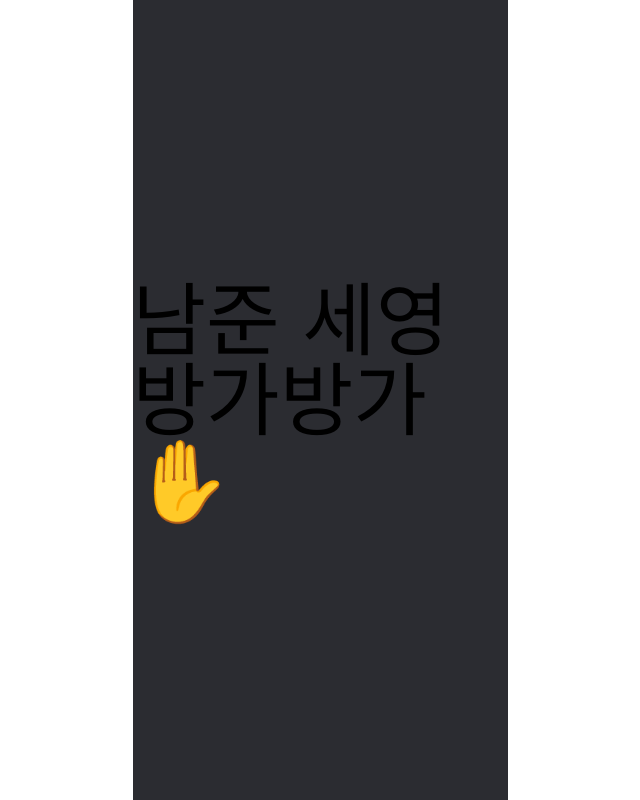
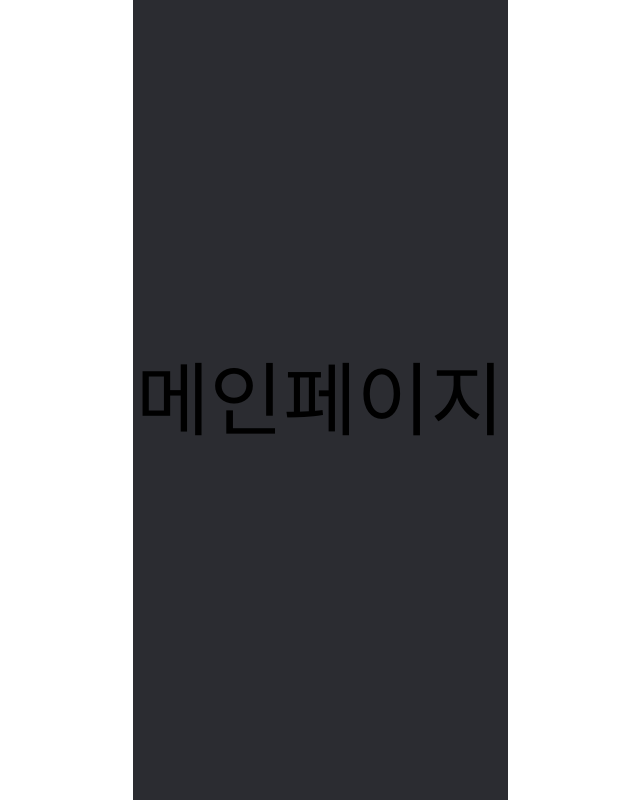
Before and after one commit to CDS-seminar-6/frontend, a React (Create React App) app: page / in a window 1280 px wide. Shown: the whole page, without its empty margins (320-960 px from the left). Built offline with nearby package versions, Linux system fonts and the light colour scheme; a web font is replaced by a local one.

Commit message:
feat: :sparkles: 라우팅 작업

```diff
--- a/src/cores/router.jsx
+++ b/src/cores/router.jsx
@@ -1,4 +1,5 @@
-import Main from 'pages/Main';
+import Profile from 'pages/Profile';
+import SurfitProfile from 'pages/SurfitProfile';
 import React from 'react';
 import { BrowserRouter, Route, Routes } from 'react-router-dom';
 
@@ -6,7 +7,8 @@ function Router() {
   return (
     <BrowserRouter>
       <Routes>
-        <Route path="/" element={<Main />} />
+        <Route path="/" element={<Profile />} />
+        <Route path="/profile" element={<SurfitProfile />} />
       </Routes>
     </BrowserRouter>
   );
--- a/src/pages/Main.jsx
+++ b/src/pages/Profile.jsx
@@ -2,15 +2,15 @@ import React from 'react';
 import styled from 'styled-components';
 import { theme } from 'styles/theme';
 
-function Main() {
+function Profile() {
   return (
     <StyledRoot>
-      <p>남준 세영 방가방가 ✋</p>
+      <p>메인페이지</p>
     </StyledRoot>
   );
 }
 
-export default Main;
+export default Profile;
 
 const StyledRoot = styled.main`
   display: flex;
--- /dev/null
+++ b/src/pages/SurfitProfile.jsx
@@ -0,0 +1,7 @@
+import React from 'react';
+
+function SurfitProfile() {
+  return <div>서핏프로필</div>;
+}
+
+export default SurfitProfile;
--- a/src/styles/globalStyle.js
+++ b/src/styles/globalStyle.js
@@ -1,5 +1,7 @@
 import { createGlobalStyle } from 'styled-components';
 import { reset } from 'styled-reset';
+
+import { theme } from './theme';
 
 const GlobalStyle = createGlobalStyle`
   ${reset}
@@ -14,6 +16,10 @@ const GlobalStyle = createGlobalStyle`
     font-family: "SF Pro Display";
   }
 
+  #root{
+    background-color: ${theme.colors.surfit_black_2};
+  }
+
   * {
     box-sizing: border-box;
 	}
```
